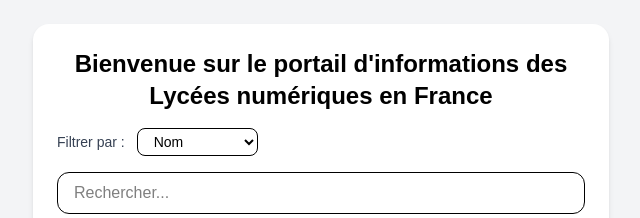
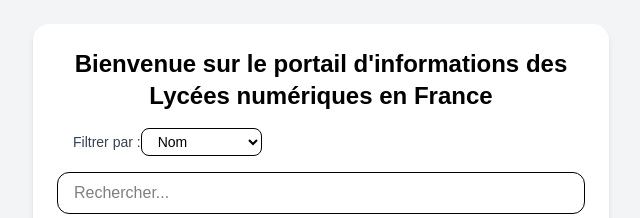
Before and after one commit to Fouad-berry/TP-DOCKER-GROUP-FRONTEND, a Next.js app: page /lycee-numeriques in a window 1280 px wide. Shown: the top 218 px of the page, without its empty margins (319-959 px from the left). Built offline with nearby package versions, Linux system fonts and the light colour scheme; no server answers.

Commit message:
[UPDATE] update style of the lycee numerique page

```diff
--- a/app/lycee-numeriques/page.tsx
+++ b/app/lycee-numeriques/page.tsx
@@ -14,7 +14,7 @@
         <h1 className="text-2xl font-bold mb-4 text-center">Bienvenue sur le portail d&apos;informations des Lycées numériques en France</h1>
 
         <div className="relative mb-4">
-        <div className="flex items-center gap-3 mb-4">
+        <div className="flex items-center ml-4 mb-4">
           <label htmlFor="filterType" className="text-sm font-medium text-gray-700">Filtrer par :</label>
           <select
             id="filterType"
```
